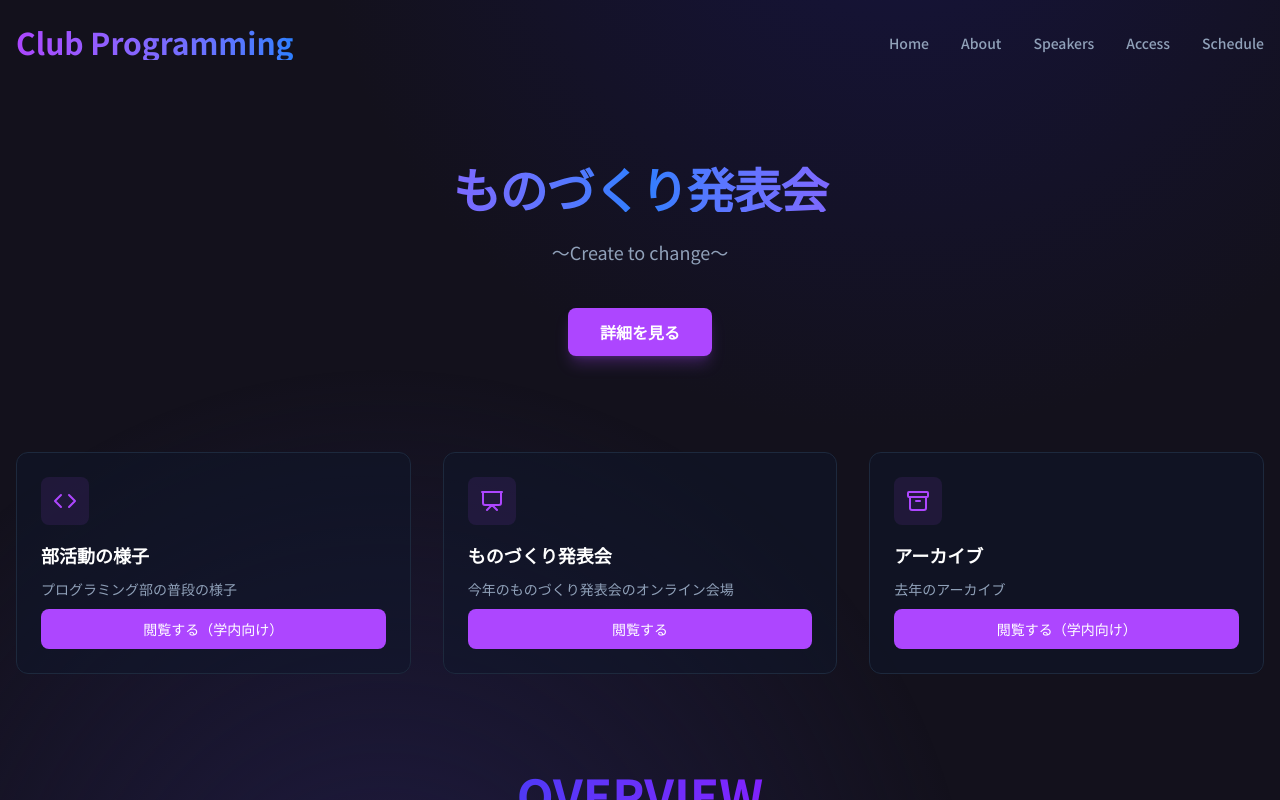
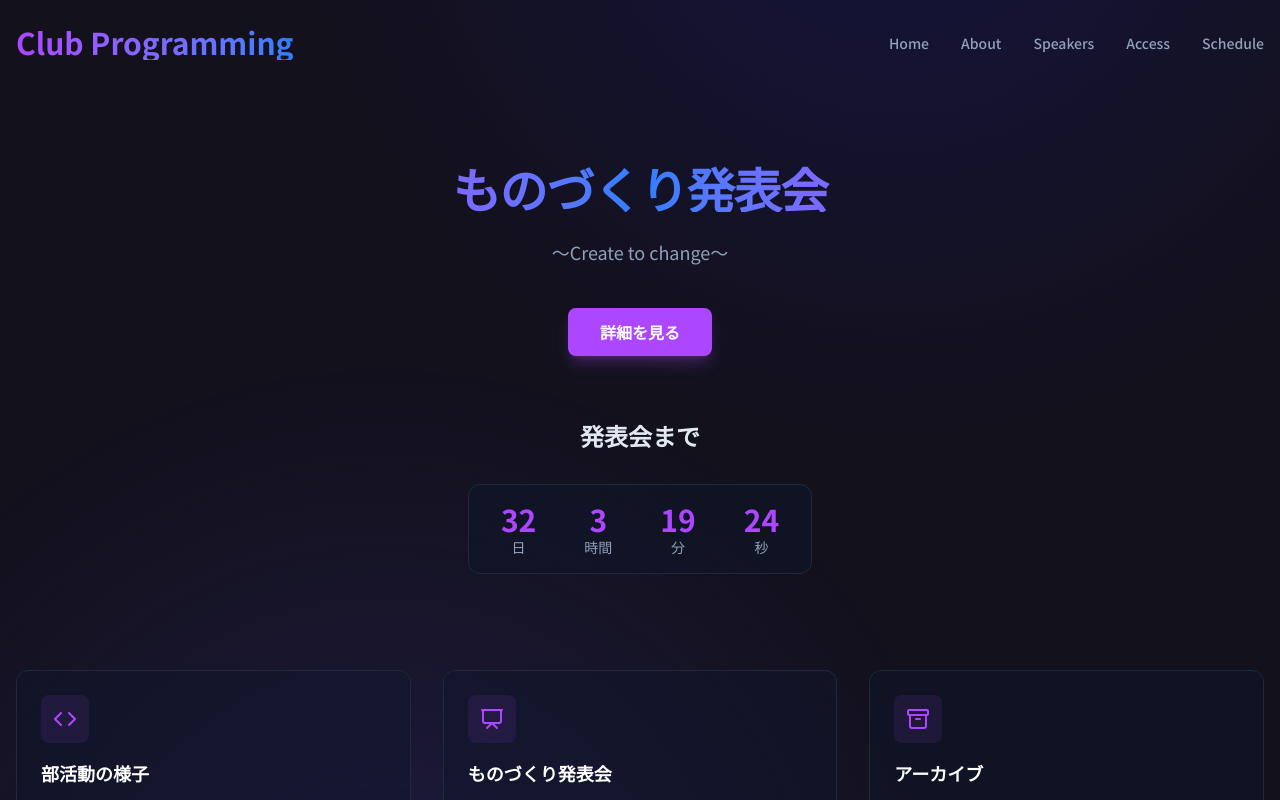
Before and after one commit to club-programming/club-programming.github.io, a Next.js app: page / in a window 1280 px wide. Shown: the top 800 px of the page. Built offline with nearby package versions, Linux system fonts and the light colour scheme.

Commit message:
feat: add countdown feature

```diff
--- a/src/app/page.tsx
+++ b/src/app/page.tsx
@@ -4,6 +4,7 @@ import { SiX, SiFacebook, SiLine } from '@icons-pack/react-simple-icons';
 import { ClipboardCopy, Code, Presentation, Archive } from 'lucide-react';
 import { usePathname } from 'next/navigation';
 import { ReactNode } from 'react';
+import { Countdown } from '@/components/Countdown';
 
 interface Feature {
   title: string;
@@ -100,6 +101,14 @@ export default function Home() {
             <button className="rounded-lg bg-purple-500 px-8 py-3 font-semibold text-white shadow-lg shadow-purple-500/25 transition-all duration-300 hover:bg-purple-600 hover:shadow-purple-500/35">
               詳細を見る
             </button>
+          </div>
+
+          {/* Countdown Timer */}
+          <div className="mt-16">
+            <h3 className="mb-8 text-2xl font-semibold text-slate-200">
+              発表会まで
+            </h3>
+            <Countdown />
           </div>
         </div>
 
--- /dev/null
+++ b/src/components/Countdown.tsx
@@ -0,0 +1,72 @@
+'use client';
+
+import { useEffect, useState } from 'react';
+
+export function Countdown() {
+  const [timeLeft, setTimeLeft] = useState({
+    days: 0,
+    hours: 0,
+    minutes: 0,
+    seconds: 0,
+  });
+
+  useEffect(() => {
+    const targetDate = new Date('2025-04-27T13:50:00+09:00');
+
+    const calculateTimeLeft = () => {
+      const now = new Date();
+      const difference = targetDate.getTime() - now.getTime();
+
+      if (difference <= 0) {
+        return {
+          days: 0,
+          hours: 0,
+          minutes: 0,
+          seconds: 0,
+        };
+      }
+
+      return {
+        days: Math.floor(difference / (1000 * 60 * 60 * 24)),
+        hours: Math.floor((difference / (1000 * 60 * 60)) % 24),
+        minutes: Math.floor((difference / 1000 / 60) % 60),
+        seconds: Math.floor((difference / 1000) % 60),
+      };
+    };
+
+    const timer = setInterval(() => {
+      setTimeLeft(calculateTimeLeft());
+    }, 1000);
+
+    return () => clearInterval(timer);
+  }, []);
+
+  return (
+    <div className="flex justify-center gap-4 text-center w-fit mx-auto rounded-xl px-4 border border-slate-800 bg-slate-900/50">
+      <div className="p-4">
+        <div className="text-3xl font-bold text-purple-500">
+          {timeLeft.days}
+        </div>
+        <div className="text-sm text-slate-400">日</div>
+      </div>
+      <div className=" p-4">
+        <div className="text-3xl font-bold text-purple-500">
+          {timeLeft.hours}
+        </div>
+        <div className="text-sm text-slate-400">時間</div>
+      </div>
+      <div className=" p-4">
+        <div className="text-3xl font-bold text-purple-500">
+          {timeLeft.minutes}
+        </div>
+        <div className="text-sm text-slate-400">分</div>
+      </div>
+      <div className=" p-4">
+        <div className="text-3xl font-bold text-purple-500">
+          {timeLeft.seconds}
+        </div>
+        <div className="text-sm text-slate-400">秒</div>
+      </div>
+    </div>
+  );
+}
```
